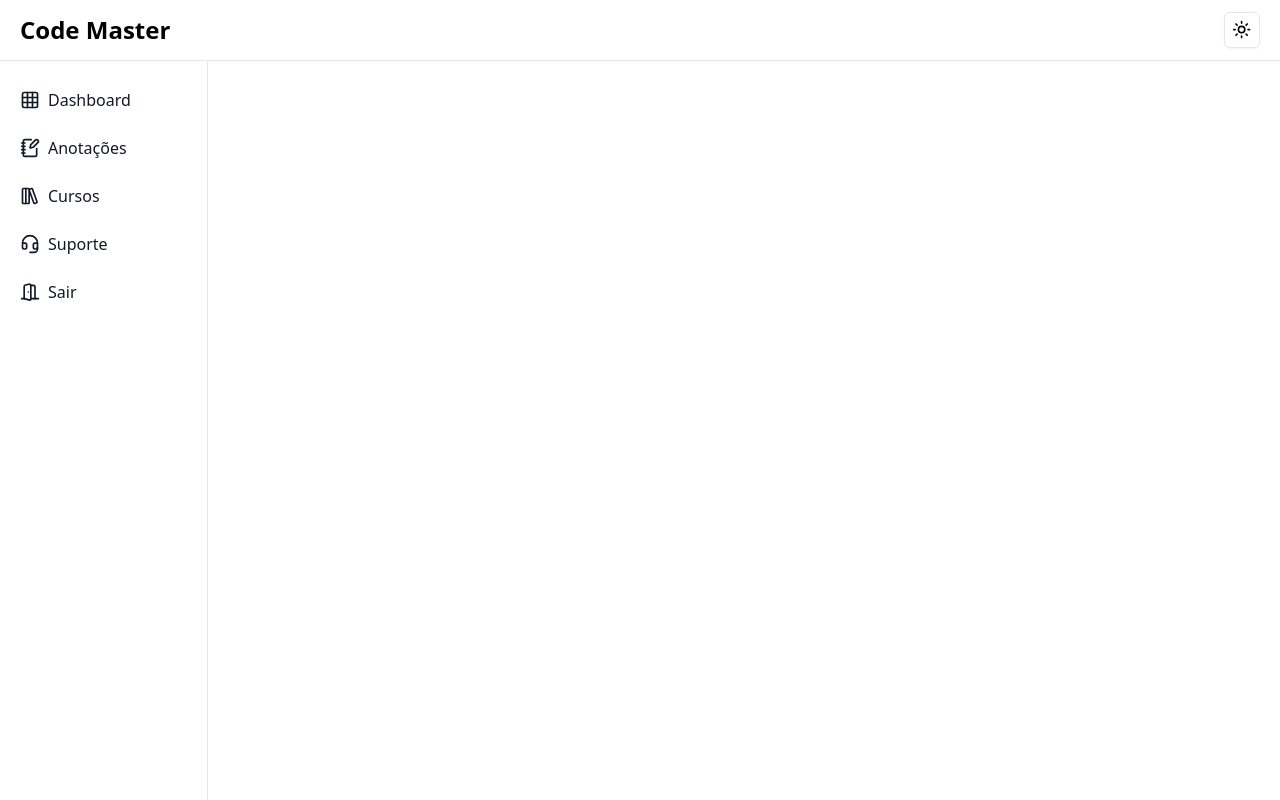
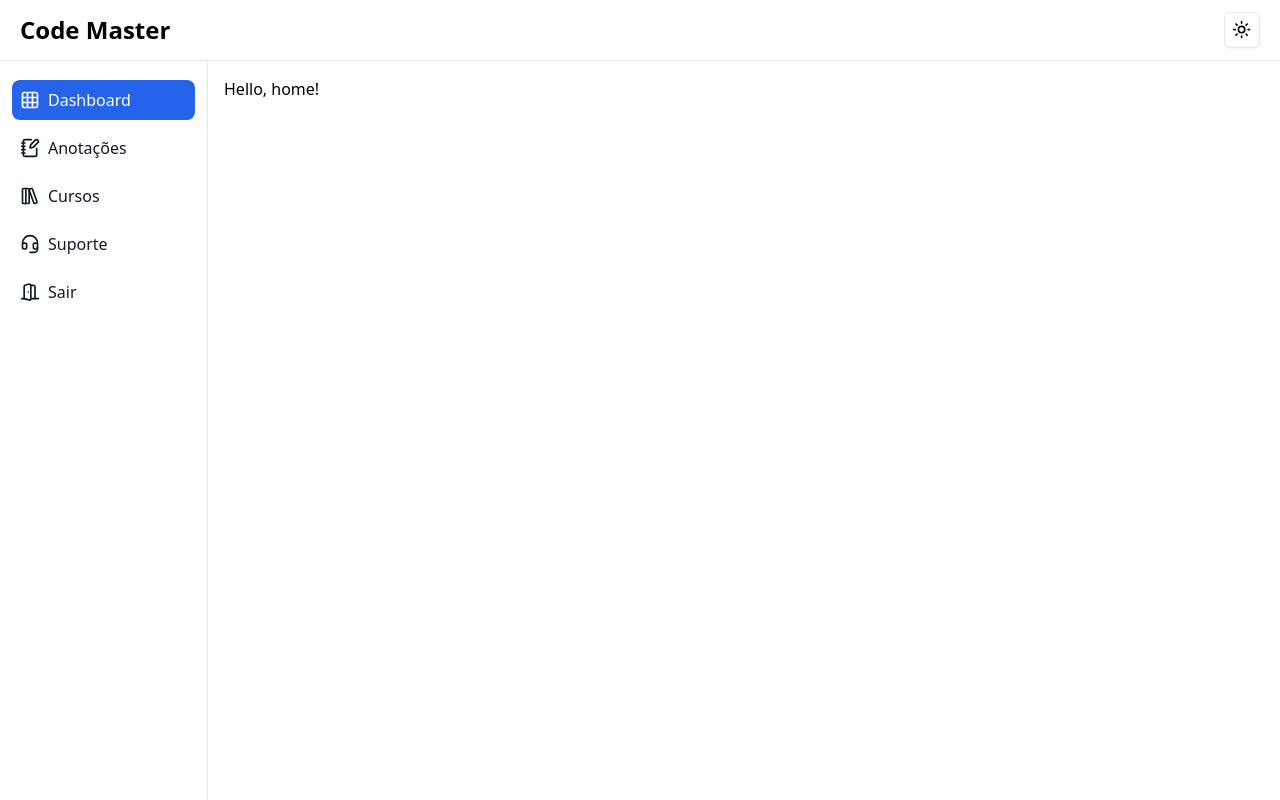
Before and after one commit to VictorJunqueira1/code-master, a Next.js app in the folder client/: page / in a window 1280 px wide. Built offline with nearby package versions, Linux system fonts and the light colour scheme.

Commit message:
[feat] Aprimorando layout inicial.

```diff
--- a/client/src/components/Navigation/NavigationDesktop.tsx
+++ b/client/src/components/Navigation/NavigationDesktop.tsx
@@ -1,13 +1,18 @@
 "use client";
 
 import * as React from "react";
+import { usePathname } from "next/navigation";
 import { Grid, NotebookPen, LibraryBig, Headset, DoorOpen } from "lucide-react";
 import { ModeToggle } from "../button-theme";
 
 export const NavigationDesktop = () => {
+    const pathname = usePathname();
+
+    const isActive = (path: string) => pathname === path;
+
     return (
         <div className="hidden lg:block">
-            <nav className="fixed top-0 z-50 w-full bg-white border-b border-gray-200 dark:bg-gray-950 dark:border-gray-800">
+            <nav className="relative z-50 w-full bg-white border-b border-gray-200 dark:bg-gray-950 dark:border-gray-700">
                 <div className="px-3 py-3 lg:px-5 lg:pl-3">
                     <div className="flex items-center justify-between">
                         <div className="flex items-center justify-start rtl:justify-end">
@@ -19,36 +24,36 @@ export const NavigationDesktop = () => {
                     </div>
                 </div>
             </nav>
-            <aside id="logo-sidebar" className="fixed top-0 left-0 z-40 w-52 h-screen pt-20 transition-transform -translate-x-full bg-white border-r border-gray-200 sm:translate-x-0 dark:bg-gray-950 dark:border-gray-800" aria-label="Sidebar">
+            <aside id="logo-sidebar" className="fixed top-0 left-0 z-40 w-52 h-screen pt-20 bg-white border-r border-gray-200 dark:bg-gray-950 dark:border-gray-700">
                 <div className="h-full px-3 pb-4 overflow-y-auto bg-white dark:bg-gray-950">
                     <ul className="space-y-2 font-medium">
                         <li>
-                            <a href="#" className="dark:hover:text-blue-500 hover:text-blue-500 flex duration-300 transition-all items-center p-2 text-gray-900 rounded-lg dark:text-white hover:bg-gray-100 dark:hover:bg-gray-700 group">
-                                <Grid className="w-5 h-5 hover:text-blue-600" />
+                            <a href="/" className={`flex duration-300 transition-all items-center p-2 text-gray-900 rounded-lg dark:text-white hover:bg-blue-400 dark:hover:bg-blue-700 group ${isActive("/") ? "bg-blue-600 text-white dark:bg-blue-800" : "dark:hover:text-blue-500 hover:text-blue-500"}`}>
+                                <Grid className="w-5 h-5" />
                                 <span className="flex-1 ml-2">Dashboard</span>
                             </a>
                         </li>
                         <li>
-                            <a href="#" className="dark:hover:text-blue-500 hover:text-blue-500 flex duration-300 transition-all items-center p-2 text-gray-900 rounded-lg dark:text-white hover:bg-gray-100 dark:hover:bg-gray-700 group">
-                                <NotebookPen className="flex-shrink-0 w-5 h-5 hover:text-blue-600" />
+                            <a href="/anotacoes" className={`flex duration-300 transition-all items-center p-2 text-gray-900 rounded-lg dark:text-white hover:bg-gray-100 dark:hover:bg-gray-700 group ${isActive("/anotacoes") ? "bg-blue-500 text-white dark:bg-blue-500" : "dark:hover:text-blue-500 hover:text-blue-500"}`}>
+                                <NotebookPen className="flex-shrink-0 w-5 h-5" />
                                 <span className="flex-1 ml-2">Anotações</span>
                             </a>
                         </li>
                         <li>
-                            <a href="#" className="dark:hover:text-blue-500 hover:text-blue-500 flex duration-300 transition-all items-center p-2 text-gray-900 rounded-lg dark:text-white hover:bg-gray-100 dark:hover:bg-gray-700 group">
-                                <LibraryBig className="flex-shrink-0 w-5 h-5 hover:text-blue-600" />
+                            <a href="/cursos" className={`flex duration-300 transition-all items-center p-2 text-gray-900 rounded-lg dark:text-white hover:bg-gray-100 dark:hover:bg-gray-700 group ${isActive("/cursos") ? "bg-blue-500 text-white dark:bg-blue-500" : "dark:hover:text-blue-500 hover:text-blue-500"}`}>
+                                <LibraryBig className="flex-shrink-0 w-5 h-5" />
                                 <span className="flex-1 ml-2">Cursos</span>
                             </a>
                         </li>
                         <li>
-                            <a href="#" className="dark:hover:text-blue-500 hover:text-blue-500 flex duration-300 transition-all items-center p-2 text-gray-900 rounded-lg dark:text-white hover:bg-gray-100 dark:hover:bg-gray-700 group">
-                                <Headset className="flex-shrink-0 w-5 h-5 hover:text-blue-600" />
+                            <a href="/suporte" className={`flex duration-300 transition-all items-center p-2 text-gray-900 rounded-lg dark:text-white hover:bg-gray-100 dark:hover:bg-gray-700 group ${isActive("/suporte") ? "bg-blue-500 text-white dark:bg-blue-500" : "dark:hover:text-blue-500 hover:text-blue-500"}`}>
+                                <Headset className="flex-shrink-0 w-5 h-5" />
                                 <span className="flex-1 ml-2">Suporte</span>
                             </a>
                         </li>
                         <li>
-                            <a href="#" className="dark:hover:text-red-600 hover:text-red-600 flex duration-300 transition-all items-center p-2 text-gray-900 rounded-lg dark:text-white hover:bg-gray-100 dark:hover:bg-gray-700 group">
-                                <DoorOpen className="flex-shrink-0 w-5 h-5 hover:text-red-600" />
+                            <a href="/sair" className={`flex duration-300 transition-all items-center p-2 text-gray-900 rounded-lg dark:text-white hover:bg-gray-100 dark:hover:bg-gray-700 group ${isActive("/sair") ? "bg-red-500 text-white dark:bg-red-500" : "dark:hover:text-red-600 hover:text-red-600"}`}>
+                                <DoorOpen className="flex-shrink-0 w-5 h-5" />
                                 <span className="flex-1 ml-2">Sair</span>
                             </a>
                         </li>
--- a/client/src/components/Navigation/NavigationMobile.tsx
+++ b/client/src/components/Navigation/NavigationMobile.tsx
@@ -10,6 +10,7 @@ import {
     SheetTitle,
     SheetTrigger,
 } from "@/components/ui/sheet";
+import { ModeToggle } from "../button-theme";
 
 const components = [
     { title: "Dashboard", href: "/", description: "Volte ao início da página." },
@@ -32,15 +33,16 @@ export const NavigationMobile = () => {
                     </span>
                 </SheetTrigger>
                 <SheetContent className="max-h-screen overflow-y-auto">
-                    <SheetHeader>
-                        <SheetTitle>Menu</SheetTitle>
+                    <SheetHeader className="flex flex-row justify-between mt-6">
+                        <SheetTitle className="flex items-center ml-3">Menu</SheetTitle>
+                        <ModeToggle />
                     </SheetHeader>
                     <div className="mt-4 space-y-4">
                         {components.map((component) => (
                             <Link
                                 key={component.title}
                                 href={component.href}
-                                className="block p-3 text-lg font-semibold dark:text-white text-gray-700 hover:bg-gray-100 dark:hover:bg-gray-800 rounded-md"
+                                className="block p-3 text-lg font-semibold dark:text-white text-gray-700 hover:bg-gray-100 dark:hover:bg-gray-800 dark:hover:text-blue-600 duration-200 rounded-md"
                             >
                                 {component.title}
                                 <p className="text-sm dark:text-gray-400 text-gray-500">{component.description}</p>
--- a/client/src/pages/index.tsx
+++ b/client/src/pages/index.tsx
@@ -8,7 +8,9 @@ export const Home = () => {
         <>
             <NavigationMobile />
             <NavigationDesktop />
-            <h1>Olá, Next.js!</h1>
+            <main className="p-4 lg:ml-52">
+                Hello, home!
+            </main>
         </>
     )
 }
```
Also changed, not shown: 1 other file (tests, documents, lock files or other folders).
